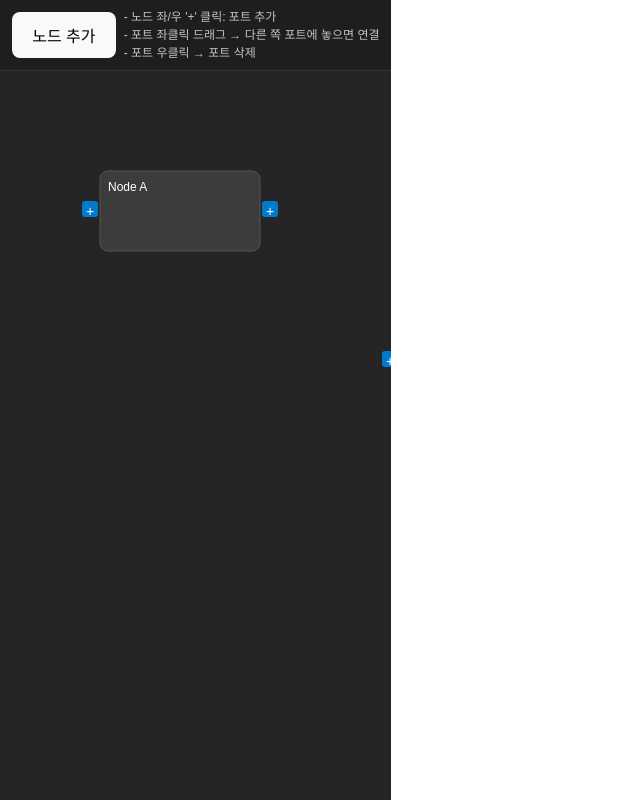
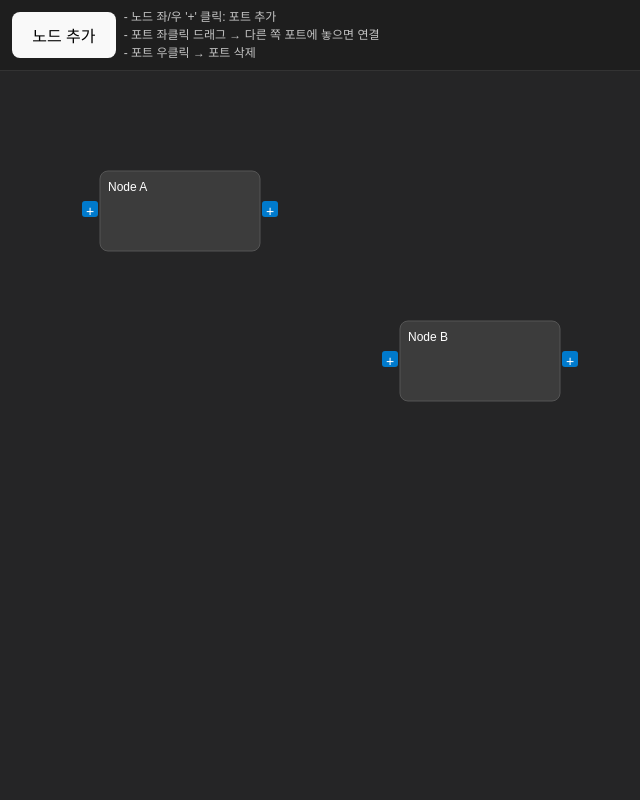
Before and after one commit to mike-kang/vnode_editor, a React (Vite) app: page / in a window 1280 px wide. Shown: the whole page, without its empty margins (0-640 px from the left). Built offline with nearby package versions, Linux system fonts and the light colour scheme.

Commit message:
full screen

```diff
--- a/index.html
+++ b/index.html
@@ -1,10 +1,18 @@
 <!doctype html>
-<html lang="en">
+<html lang="ko">
   <head>
     <meta charset="UTF-8" />
-    <link rel="icon" type="image/svg+xml" href="/vite.svg" />
     <meta name="viewport" content="width=device-width, initial-scale=1.0" />
-    <title>my-node-editor</title>
+    <title>Node Editor</title>
+    <style>
+      html, body, #root {
+        margin: 0;
+        padding: 0;
+        width: 100%;
+        height: 100%;
+        overflow: hidden;
+      }
+    </style>
   </head>
   <body>
     <div id="root"></div>
--- a/src/App.jsx
+++ b/src/App.jsx
@@ -2,7 +2,11 @@ import React from "react";
 import NodeEditor from "./NodeEditor";
 
 function App() {
-  return <NodeEditor />;
+  return (
+      <div style={{ width: "100vw", height: "100vh" }}>
+      <NodeEditor />
+    </div>
+    );
 }
 
 
--- a/src/NodeEditor.jsx
+++ b/src/NodeEditor.jsx
@@ -262,7 +262,7 @@ export default function NodeEditor() {
     <div
       style={{
         width: "100%",
-        height: "100vh",
+        height: "100%",
         display: "flex",
         flexDirection: "column",
         background: "#1e1e1e",
@@ -291,7 +291,11 @@ export default function NodeEditor() {
         ref={svgRef}
         width="100%"
         height="100%"
-        style={{ flex: 1, background: "#252526" }}
+        style={{
+          flex: 1,
+          display: "block",
+          background: "#252526",
+        }}
         onMouseMove={handleSvgMouseMove}
         onMouseUp={handleSvgMouseUp}
       >
```
